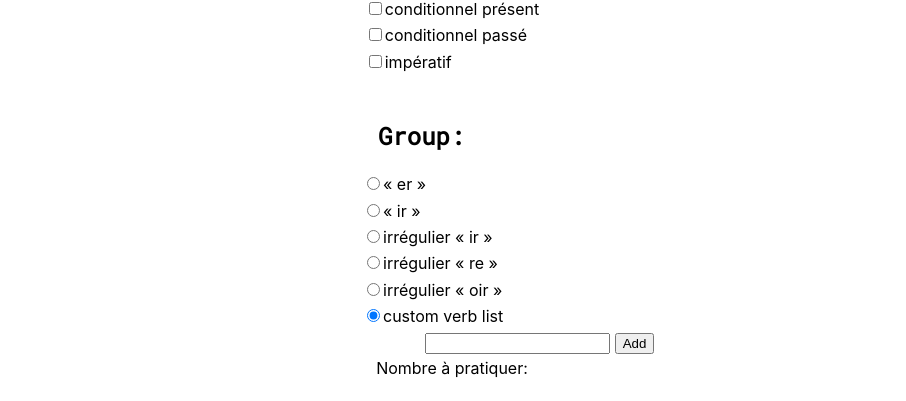
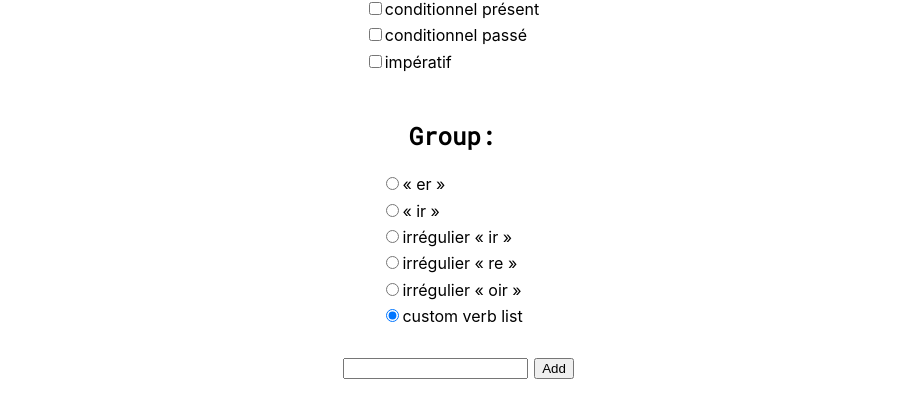
Before and after one commit to jacqlynb/conjugaison, a React (Create React App) app in the folder client/: page / in a window 1280 px wide. Both pictures are taken after a click on the radio button "custom verb list". Shown: the part 399-800 px from the top of the page, without its empty margins (188-1094 px from the left). Built offline with nearby package versions, Linux system fonts and the light colour scheme.

Commit message:
refactor LandingPage layout

```diff
--- a/client/src/components/CustomLink/CustomLink.css
+++ b/client/src/components/CustomLink/CustomLink.css
@@ -1,9 +1,11 @@
 .custom-link-button {
+  max-width: fit-content;
+  align-self: center;
   text-decoration: none;
   color: white;
+  padding: 0.6rem;
   border: 1px solid rgb(119, 119, 119);
   border-radius: 3px;
-  padding: 0.6rem;
   background-color: rgb(119, 119, 119);
 }
 
--- a/client/src/pages/LandingPage/LandingPage.css
+++ b/client/src/pages/LandingPage/LandingPage.css
@@ -1,7 +1,5 @@
 .parameters-form {
-  width: 180px;
-  margin-top: 0;
   margin-bottom: 50px;
-  margin-right: auto;
-  margin-left: auto;
+  display: flex;
+  flex-direction: column;
 }
--- a/client/src/pages/LandingPage/components/CustomVerbForm/CustomVerbForm.css
+++ b/client/src/pages/LandingPage/components/CustomVerbForm/CustomVerbForm.css
@@ -1,18 +1,34 @@
 .custom-verb {
-  width: 360px;
   text-align: center;
 }
 
+.custom-verb__input-wrapper {
+  margin: 2rem 0;
+  display: flex;
+  justify-content: center;
+  flex-direction: row;
+}
+
 .custom-verb__input {
-  margin-top: 0.4rem;
+  margin-left: 0.8rem;
 }
 
 .custom-verb__tags {
+  width: 80%;
+  margin: 0 auto;
   display: flex;
   flex-direction: row;
   flex-wrap: wrap;
+  justify-content: center;
+}
+
+@media screen and (min-width: 768px) {
+  .custom-verb__tags {
+    width: 40%;
+  }
 }
 
 .custom-verb__rmv-all-btn {
   padding: 0.5rem;
+  margin-top: 0.5rem;
 }
--- a/client/src/pages/LandingPage/components/CustomVerbForm/CustomVerbForm.js
+++ b/client/src/pages/LandingPage/components/CustomVerbForm/CustomVerbForm.js
@@ -35,7 +35,7 @@ export function CustomVerbForm({
 
   const customVerbInput =
     verbGroup === 'custom-verb-list' ? (
-      <>
+      <div className="custom-verb__input-wrapper">
         <input
           type="text"
           className="custom-verb__input"
@@ -45,7 +45,7 @@ export function CustomVerbForm({
           onBlur={handleBlur}
         />
         <AddTag handleAddClick={handleAddClick}></AddTag>
-      </>
+      </div>
     ) : null;
 
   const removeAllVerbs =
--- a/client/src/pages/LandingPage/components/Tag/Tag.css
+++ b/client/src/pages/LandingPage/components/Tag/Tag.css
@@ -9,7 +9,7 @@
 }
 
 .custom-verb__add-btn {
-  margin: 0.3rem;
+  margin-left: 0.4rem;
 }
 
 .custom-verb__tag > span {
--- a/client/src/pages/LandingPage/components/VerbGroupForm/VerbGroupForm.css
+++ b/client/src/pages/LandingPage/components/VerbGroupForm/VerbGroupForm.css
@@ -1,7 +1,6 @@
 .verb-group-form {
-  display: flex;
+  display: inline-flex;
   flex-direction: column;
-  align-items: flex-start;
 }
 
 .verb-group-form__heading {
@@ -10,7 +9,13 @@
   margin: 3rem 1rem 1rem 1rem;
 }
 
+.verb-group-form__radio-wrapper {
+  display: flex;
+  flex-direction: column;
+  align-items: flex-start;
+  margin: 0 auto;
+}
+
 .verb-group-form__radio {
-  align-self: flex-start;
   padding-top: 0.4rem;
 }
--- a/client/src/pages/LandingPage/components/VerbGroupForm/VerbGroupForm.js
+++ b/client/src/pages/LandingPage/components/VerbGroupForm/VerbGroupForm.js
@@ -45,9 +45,11 @@ export function VerbGroupForm({
   });
 
   return (
-    <div className="verb-group-form">
-      <h4 className="verb-group-form__heading">Group:</h4>
-      {verbGroupMarkup}
+    <>
+      <div className="verb-group-form">
+        <h4 className="verb-group-form__heading">Group:</h4>
+        <div className="verb-group-form__radio-wrapper">{verbGroupMarkup}</div>
+      </div>
       <CustomVerbForm
         verbGroup={verbGroup}
         customVerbs={customVerbs}
@@ -58,6 +60,6 @@ export function VerbGroupForm({
         handleBlur={handleBlur}
         focused={focused}
       />
-    </div>
+    </>
   );
 }
--- a/client/src/pages/LandingPage/components/VerbTenseForm/VerbTenseForm.css
+++ b/client/src/pages/LandingPage/components/VerbTenseForm/VerbTenseForm.css
@@ -9,7 +9,13 @@
   margin: 3rem 1rem 1rem 1rem;
 }
 
+.verb-tense-form__input-wrapper {
+  display: flex;
+  flex-direction: column;
+  align-items: flex-start;
+  margin: 0 auto;
+}
+
 .verb-tense-form__input {
-  align-self: flex-start;
   padding-top: 0.4rem;
 }
--- a/client/src/pages/LandingPage/components/VerbTenseForm/VerbTenseForm.js
+++ b/client/src/pages/LandingPage/components/VerbTenseForm/VerbTenseForm.js
@@ -37,7 +37,7 @@ export function VerbTenseForm({ selectedTenses, onSelectTense }) {
   return (
     <div className="verb-tense-form">
       <h4 className="verb-tense-form__heading">Temps:</h4>
-      {verbTenseMarkup}
+      <div className="verb-tense-form__input-wrapper">{verbTenseMarkup}</div>
     </div>
   );
 }
```
